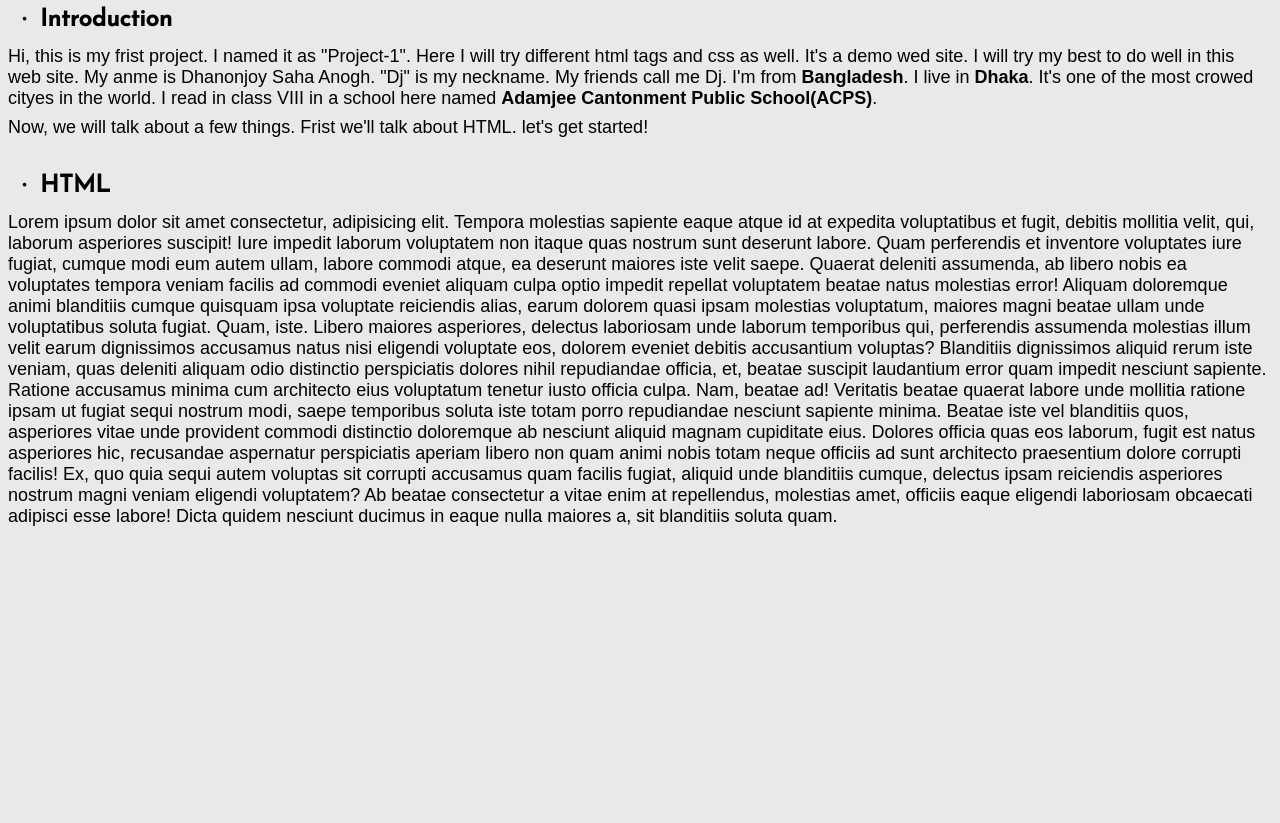
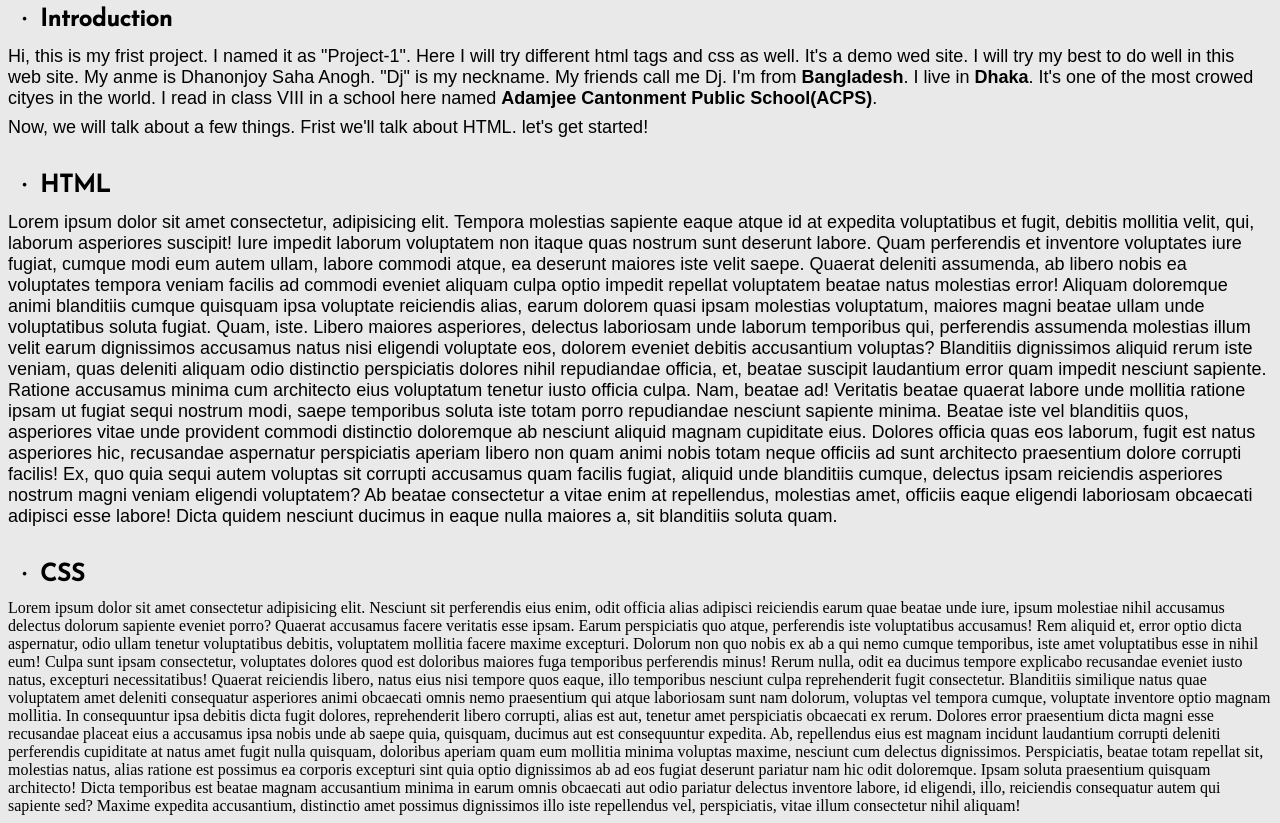
Before and after one commit to DjSahaAnogh/Project-1, a plain HTML site: page index.html in a window 1280 px wide. Shown: the part 99-922 px from the top of the page. Before the commit the page ends 800 px from the top, so only its background shows below. Drawn offline with Linux system fonts and the light colour scheme; a web font is replaced by a local one.

Commit message:
New things added

```diff
--- a/index.html
+++ b/index.html
@@ -106,6 +106,44 @@
           obcaecati adipisci esse labore! Dicta quidem nesciunt ducimus in eaque
           nulla maiores a, sit blanditiis soluta quam.
         </p>
+
+        <h1 class="content-head"><span class="symbol">&middot;</span>CSS</h1>
+        <p>
+          Lorem ipsum dolor sit amet consectetur adipisicing elit. Nesciunt sit
+          perferendis eius enim, odit officia alias adipisci reiciendis earum
+          quae beatae unde iure, ipsum molestiae nihil accusamus delectus
+          dolorum sapiente eveniet porro? Quaerat accusamus facere veritatis
+          esse ipsam. Earum perspiciatis quo atque, perferendis iste
+          voluptatibus accusamus! Rem aliquid et, error optio dicta aspernatur,
+          odio ullam tenetur voluptatibus debitis, voluptatem mollitia facere
+          maxime excepturi. Dolorum non quo nobis ex ab a qui nemo cumque
+          temporibus, iste amet voluptatibus esse in nihil eum! Culpa sunt ipsam
+          consectetur, voluptates dolores quod est doloribus maiores fuga
+          temporibus perferendis minus! Rerum nulla, odit ea ducimus tempore
+          explicabo recusandae eveniet iusto natus, excepturi necessitatibus!
+          Quaerat reiciendis libero, natus eius nisi tempore quos eaque, illo
+          temporibus nesciunt culpa reprehenderit fugit consectetur. Blanditiis
+          similique natus quae voluptatem amet deleniti consequatur asperiores
+          animi obcaecati omnis nemo praesentium qui atque laboriosam sunt nam
+          dolorum, voluptas vel tempora cumque, voluptate inventore optio magnam
+          mollitia. In consequuntur ipsa debitis dicta fugit dolores,
+          reprehenderit libero corrupti, alias est aut, tenetur amet
+          perspiciatis obcaecati ex rerum. Dolores error praesentium dicta magni
+          esse recusandae placeat eius a accusamus ipsa nobis unde ab saepe
+          quia, quisquam, ducimus aut est consequuntur expedita. Ab, repellendus
+          eius est magnam incidunt laudantium corrupti deleniti perferendis
+          cupiditate at natus amet fugit nulla quisquam, doloribus aperiam quam
+          eum mollitia minima voluptas maxime, nesciunt cum delectus
+          dignissimos. Perspiciatis, beatae totam repellat sit, molestias natus,
+          alias ratione est possimus ea corporis excepturi sint quia optio
+          dignissimos ab ad eos fugiat deserunt pariatur nam hic odit
+          doloremque. Ipsam soluta praesentium quisquam architecto! Dicta
+          temporibus est beatae magnam accusantium minima in earum omnis
+          obcaecati aut odio pariatur delectus inventore labore, id eligendi,
+          illo, reiciendis consequatur autem qui sapiente sed? Maxime expedita
+          accusantium, distinctio amet possimus dignissimos illo iste
+          repellendus vel, perspiciatis, vitae illum consectetur nihil aliquam!
+        </p>
       </section>
     </main>
     <footer></footer>
```
